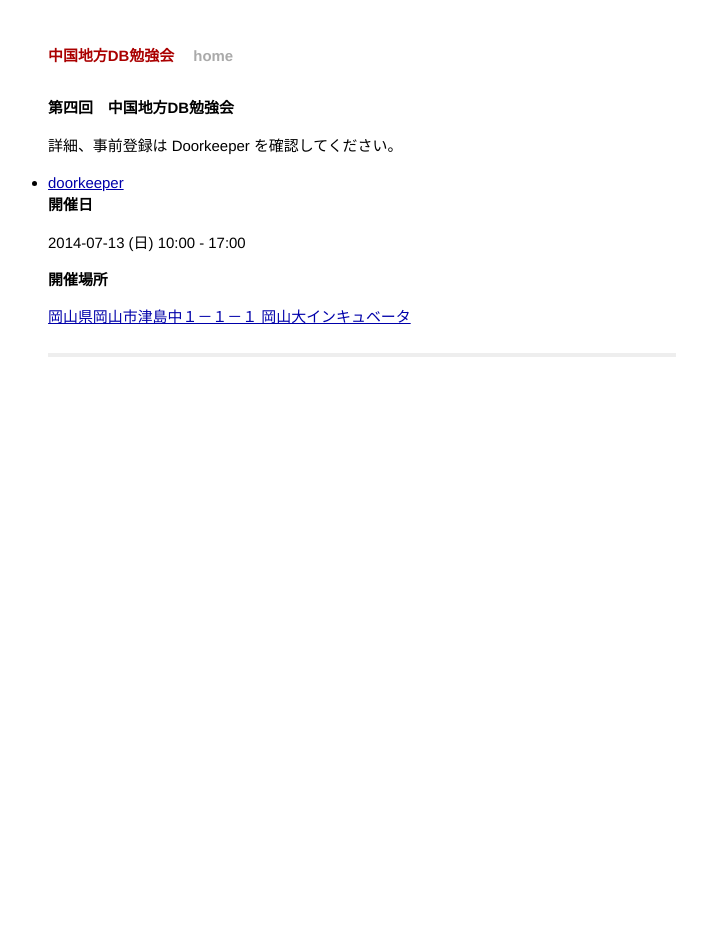
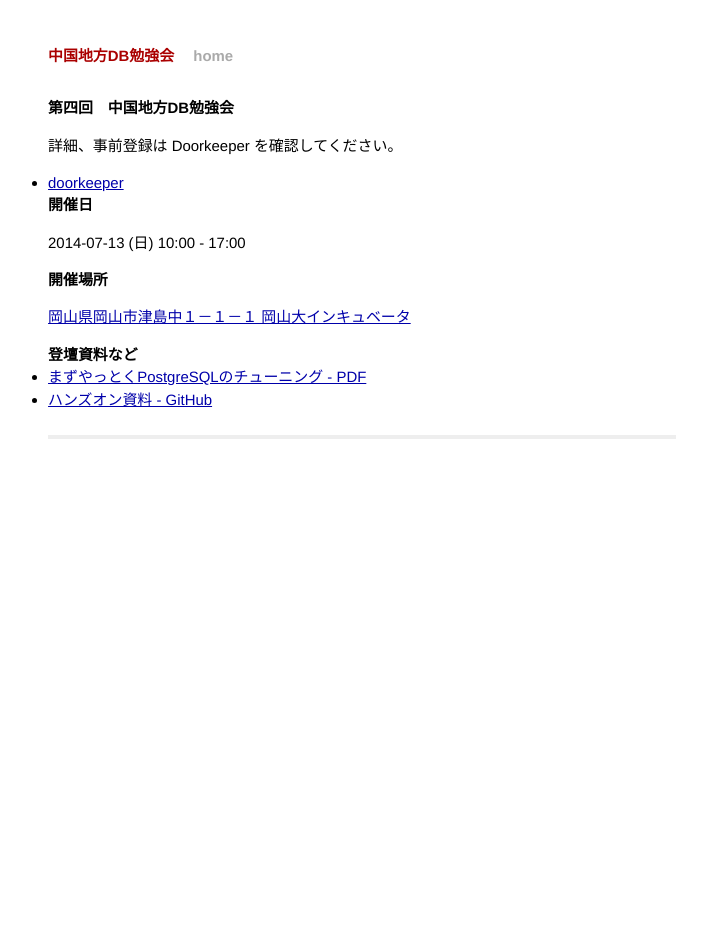
Before and after one commit to dbstudychugoku/dbstudychugoku.github.io, a Jekyll site: the page built from _posts/2014-07-13-event-004.markdown, in a window 1280 px wide. Shown: the whole page, without its empty margins (278-985 px from the left). Built offline with Jekyll 4.4.1, drawn with Linux system fonts in a browser that asks for light colours; Markdown is read by kramdown in place of the engine named in the settings.

Commit message:
第４回の資料を追加

```diff
--- a/_posts/2014-07-13-event-004.markdown
+++ b/_posts/2014-07-13-event-004.markdown
@@ -18,3 +18,8 @@ categories: events
 ## 開催場所
 
 [岡山県岡山市津島中１－１－１ 岡山大インキュベータ](http://www.oia.jp/institutions/detail/okayamau/detail_okayamau.html)
+
+## 登壇資料など
+
+* [まずやっとくPostgreSQLのチューニング - PDF](/pdf/20140713_postgre_tuning.pdf)
+* [ハンズオン資料 - GitHub](https://github.com/soudai/dbStudy)
--- a/index.markdown
+++ b/index.markdown
@@ -11,7 +11,7 @@ layout: default
 
 ## 第四回　中国地方DB勉強会 in 岡山（予定）
 
-* [第四回　中国地方DB勉強会](http://dbstudychugoku.github.io/events/event-004.html)
+* [第四回　中国地方DB勉強会](/events/event-004.html)
 * [事前申し込み - doorkeeper](http://dbstudychugoku.doorkeeper.jp/events/11642)
 
 
```
Also changed, not shown: 1 other file.
